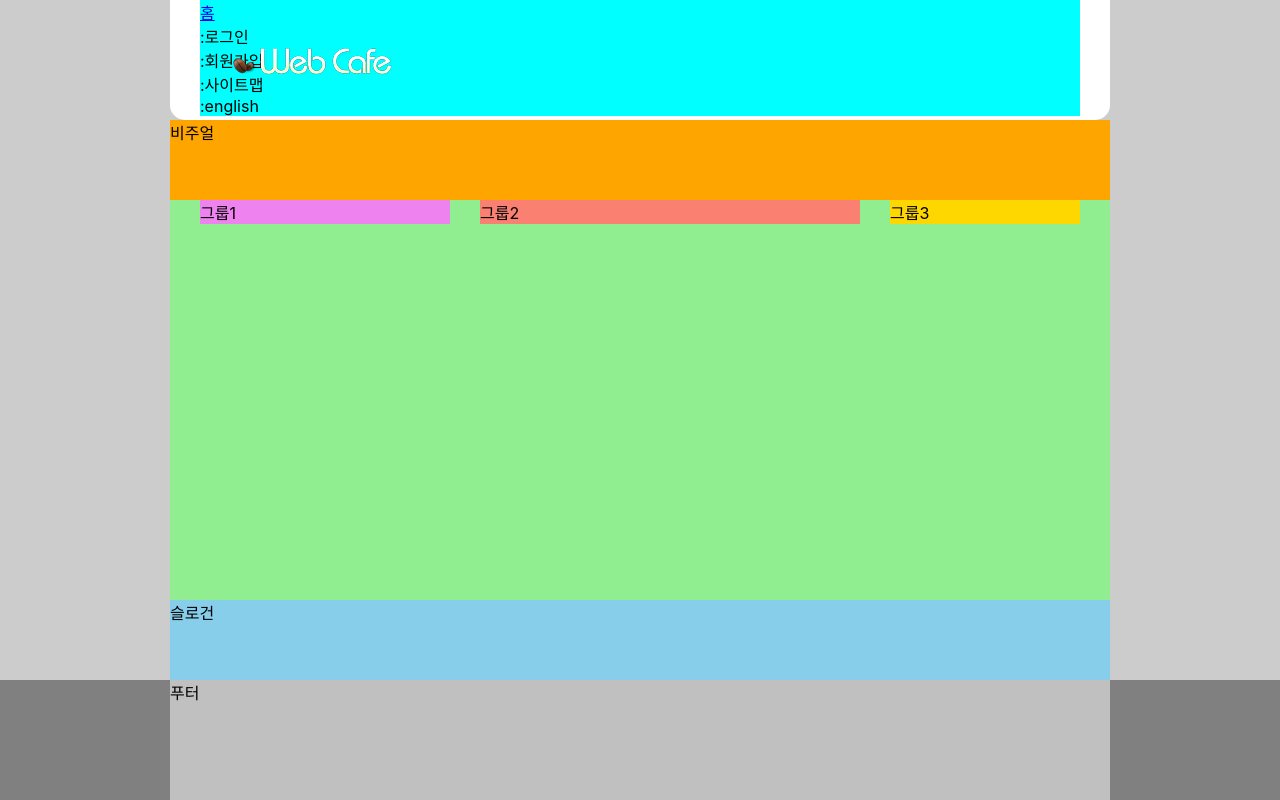
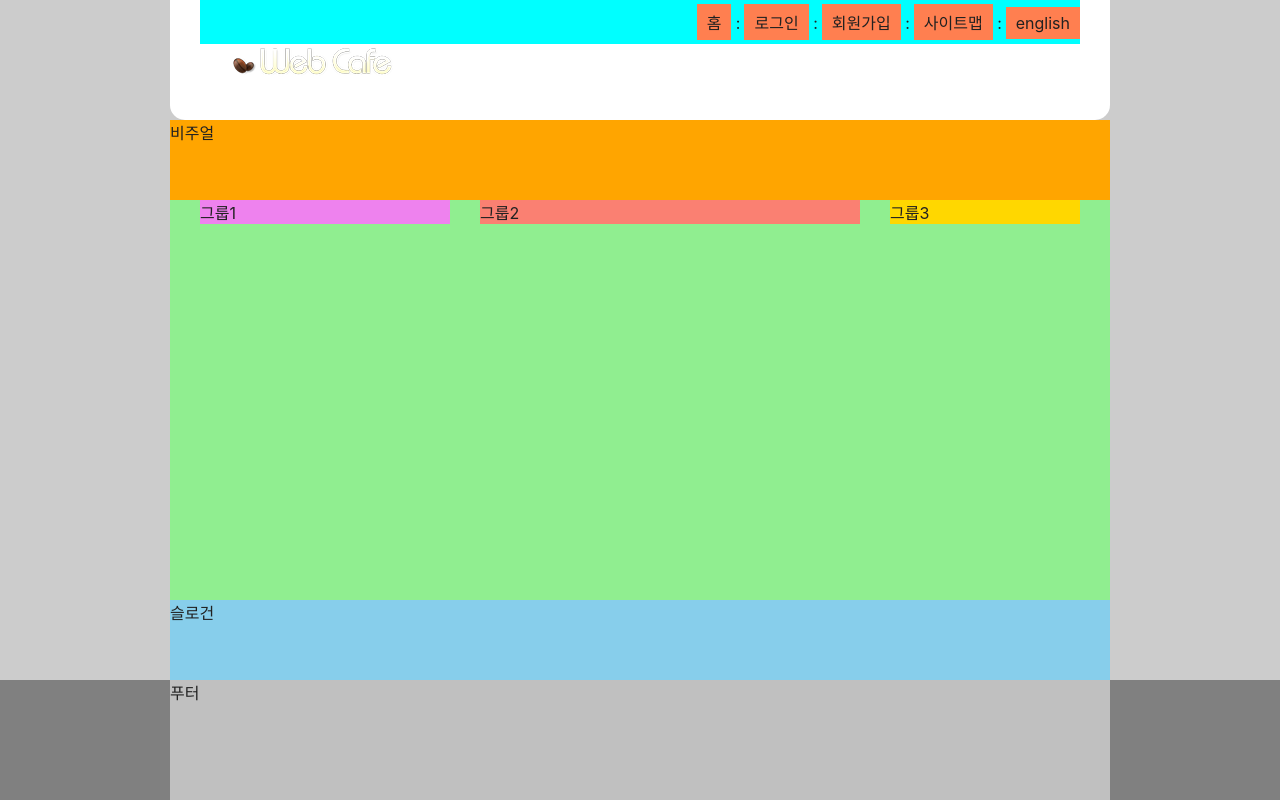
Before and after one commit to kyungseob7/HTML5, a plain HTML site: page index.html in a window 1280 px wide. Drawn offline with Linux system fonts and the light colour scheme; a web font is replaced by a local one.

Commit message:
텍스트 링크 모음 일부 디자인 / +html링크 잘못된 부분 수정

```diff
--- a/index.html
+++ b/index.html
@@ -18,10 +18,10 @@
     </h1>
     <ul class="member">
       <li><a href="/">홈</a></li>
-      <li><span class="divider" aria-hidden="ture">:</span><a href="/"></a>로그인</li>
-      <li><span class="divider" aria-hidden="ture">:</span><a href="/"></a>회원가입</li>
-      <li><span class="divider" aria-hidden="ture">:</span><a href="/"></a>사이트맵</li>
-      <li><span class="divider" aria-hidden="ture">:</span><a href="/"></a>english</li>
+      <li><span class="divider" aria-hidden="ture">:</span><a href="/">로그인</a></li>
+      <li><span class="divider" aria-hidden="ture">:</span><a href="/">회원가입</a></li>
+      <li><span class="divider" aria-hidden="ture">:</span><a href="/">사이트맵</a></li>
+      <li><span class="divider" aria-hidden="ture">:</span><a href="/">english</a></li>
     </ul>
     <!-- 로고 End-->
   </header>
--- a/styles/style.css
+++ b/styles/style.css
@@ -6,8 +6,16 @@
 *, *::before, *::after {
   box-sizing: border-box;
 }
+
+/* 링크 스타일 */
+a {
+  color: inherit;
+  text-decoration: none;
+}
+
 /* 본문 스타일 */
 body {
+  color: #212121;
   background: #ccc;
   font-family: "Pretendard Variable", Pretendard, -apple-system, BlinkMacSystemFont, system-ui, Roboto, "Helvetica Neue", "Segoe UI", "Apple SD Gothic Neo", "Noto Sans KR", "Malgun Gothic", "Apple Color Emoji", "Segoe UI Emoji", "Segoe UI Symbol", sans-serif;
 }
@@ -38,9 +46,24 @@ body {
 /* 텍스트 링크 모음 */
 .member{
   background-color: aqua;
+  text-align: right;
+  padding: 4px 0;
 }
 
+.member li {
+  /* background: pink; */
+  display: inline-block;
+}
 
+.member a {
+  background-color: coral;
+  padding: 6px 10px;
+  display: inherit;
+}
+
+.divider {
+  margin-right: 4px;
+}
 
 
 /* 비주얼 */
```
